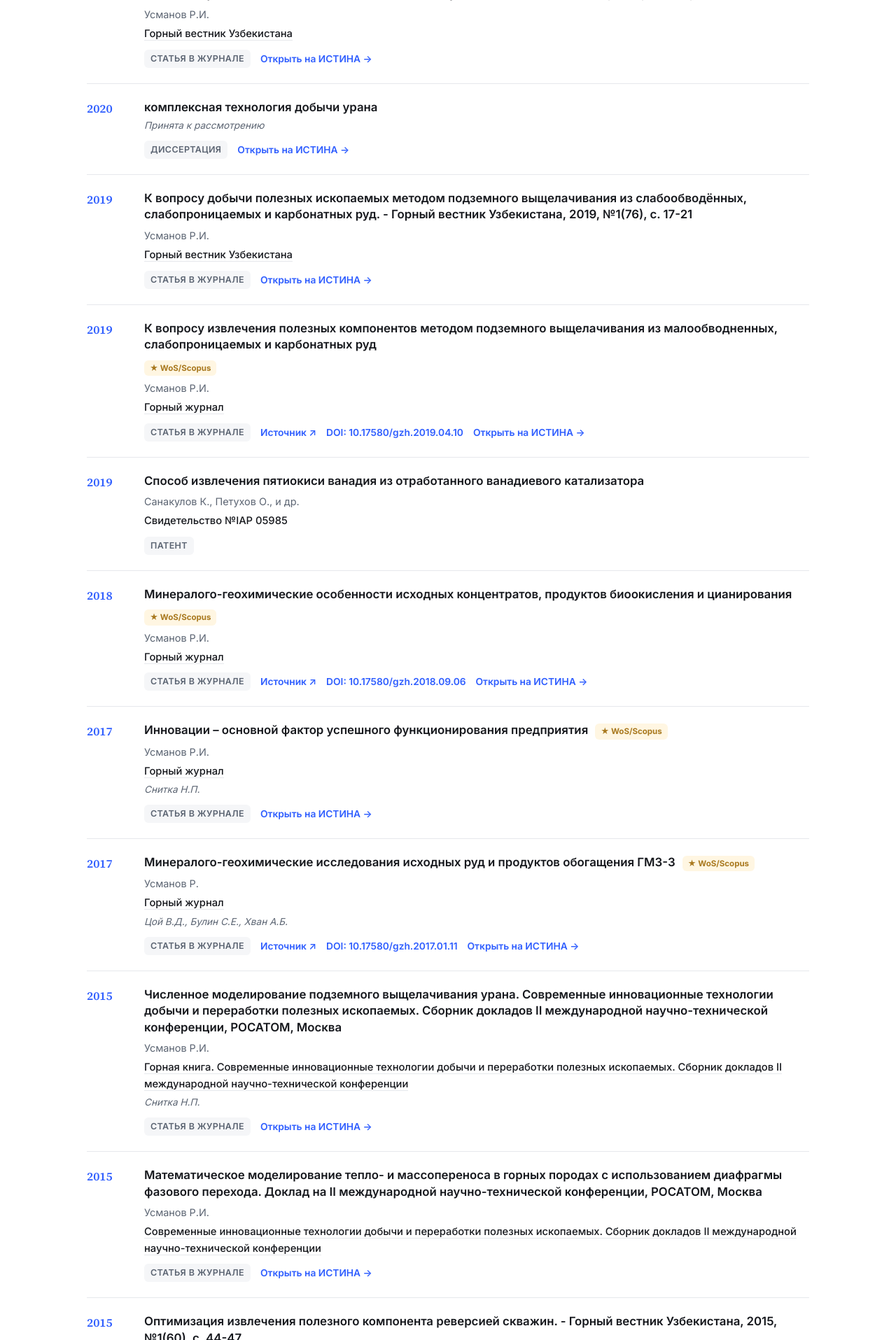
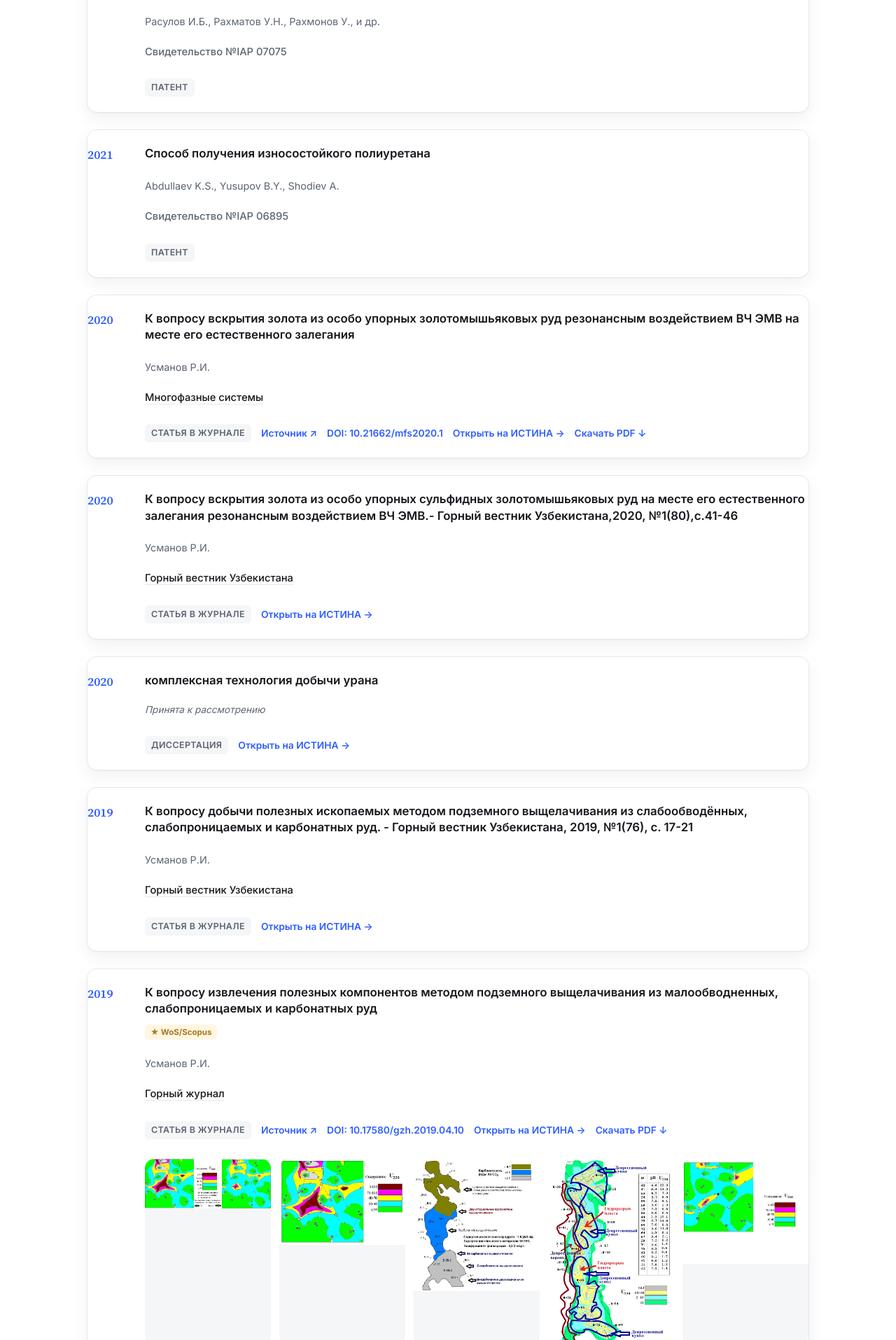
Before and after one commit to Rustam1955/rustamusman, a Flask app: page /1/publications/ in a window 1280 px wide. Shown: the part 2565-4480 px from the top of the page at 70% size. Run offline with Flask 3, Linux system fonts and the light colour scheme.

Commit message:
Add figures and PDF to 2019 Gorny Zhurnal underground-leaching article
Attach the journal PDF and five field figures (stagnation zones,
carbonate content, depression cones, before/after) to the RSCI article
on the publications page. Convert two source .tif figures to JPEG so
browsers can render them; render a figure gallery and handle absolute
static paths for the PDF link.

Co-Authored-By: Claude Opus 4.8 (1M context) <noreply@anthropic.com>

```diff
--- a/data/publications.json
+++ b/data/publications.json
@@ -289,7 +289,15 @@
     "doi": "10.17580/gzh.2019.04.10",
     "source_url": "https://doi.org/10.17580/gzh.2019.04.10",
     "journal": "Горный журнал",
-    "journal_url": "https://istina.msu.ru/journals/94741/"
+    "journal_url": "https://istina.msu.ru/journals/94741/",
+    "pdf": "img/2019/GJ_2019_04.pdf",
+    "images": [
+      "img/2019/рис/Застойная зона до и после.jpg",
+      "img/2019/рис/Застойная зона.jpg",
+      "img/2019/рис/Карбонатность рудного поля.jpg",
+      "img/2019/рис/РИС_№2_u238_Депрессионные воронки.jpg",
+      "img/2019/рис/после.jpg"
+    ]
   },
   {
     "year": "2019",
--- a/static/css/style.css
+++ b/static/css/style.css
@@ -197,6 +197,22 @@ img { max-width: 100%; display: block; }
 .section { padding: 56px 0; }
 .page-title { font-family: "Source Serif 4", serif; font-size: clamp(1.8rem, 4vw, 2.6rem); letter-spacing: -.02em; margin: 0 0 32px; }
 .section-head { display: flex; align-items: baseline; justify-content: space-between; margin-bottom: 24px; }
+
+.pub-list { display: grid; gap: 24px; margin: 0; padding: 0; list-style: none; }
+.pub-item { display: grid; gap: 18px; padding: 24px; border: 1px solid var(--border); border-radius: var(--radius); background: var(--surface); box-shadow: var(--shadow); }
+.pub-year { font-variant-numeric: tabular-nums; color: var(--accent); font-weight: 700; }
+.pub-body { display: grid; gap: 16px; }
+.pub-top { display: flex; flex-wrap: wrap; gap: 12px; align-items: baseline; }
+.pub-title { font-size: 1.05rem; font-weight: 700; line-height: 1.35; }
+.pub-authors, .pub-journal, .pub-abstract, .pub-cite { margin: 0; color: var(--text-soft); }
+.pub-abstract { color: var(--text); }
+.pub-cite { color: var(--text); font-style: italic; }
+.pub-meta { display: flex; flex-wrap: wrap; gap: 12px; align-items: center; font-size: .92rem; }
+.pub-link { color: var(--accent); font-weight: 600; }
+.pub-images { display: grid; grid-template-columns: repeat(auto-fit, minmax(180px, 1fr)); gap: 12px; margin-top: 12px; }
+.pub-figure { margin: 0; overflow: hidden; border-radius: 14px; background: var(--bg-soft); }
+.pub-figure img { width: 100%; height: auto; display: block; object-fit: cover; }
+@media (max-width: 720px) { .pub-item { padding: 20px; } }
 .section-head h2 { font-family: "Source Serif 4", serif; font-size: 1.6rem; margin: 0; }
 .link-more { color: var(--accent); font-weight: 600; font-size: .92rem; }
 
--- a/templates/publications.html
+++ b/templates/publications.html
@@ -58,8 +58,20 @@
             {% if p.source_url %}<a class="pub-link pub-source" href="{{ p.source_url }}" target="_blank" rel="noopener">{{ t.pubs_source }} ↗</a>{% endif %}
             {% if p.doi %}<a class="pub-link" href="https://doi.org/{{ p.doi }}" target="_blank" rel="noopener">DOI: {{ p.doi }}</a>{% endif %}
             {% if p.url %}<a class="pub-link" href="{{ p.url }}" target="_blank" rel="noopener">{{ t.pubs_open }} →</a>{% endif %}
-            {% if p.pdf %}<a class="pub-link" href="{{ url_for('static', filename='pdfs/' + p.pdf) }}" target="_blank">{{ t.pubs_pdf }} ↓</a>{% endif %}
+            {% if p.pdf %}
+              {% set pdf_path = p.pdf if '/' in p.pdf else 'pdfs/' + p.pdf %}
+              <a class="pub-link" href="{{ url_for('static', filename=pdf_path) }}" target="_blank">{{ t.pubs_pdf }} ↓</a>
+            {% endif %}
           </div>
+          {% if p.images %}
+          <div class="pub-images">
+            {% for image in p.images %}
+            <figure class="pub-figure">
+              <img src="{{ url_for('static', filename=image) }}" alt="{{ p.title }} {{ loop.index }}">
+            </figure>
+            {% endfor %}
+          </div>
+          {% endif %}
         </div>
       </li>
       {% endfor %}
```
Also changed, not shown: static/img/2019/рис/Застойная зона до и после.jpg (added), static/img/2019/рис/Застойная зона.jpg (added), static/img/2019/рис/Карбонатность рудного поля.jpg (added), static/img/2019/рис/РИС_№2_u238_Депрессионные воронки.jpg (added), static/img/2019/рис/после.jpg (added), 1 other file.
